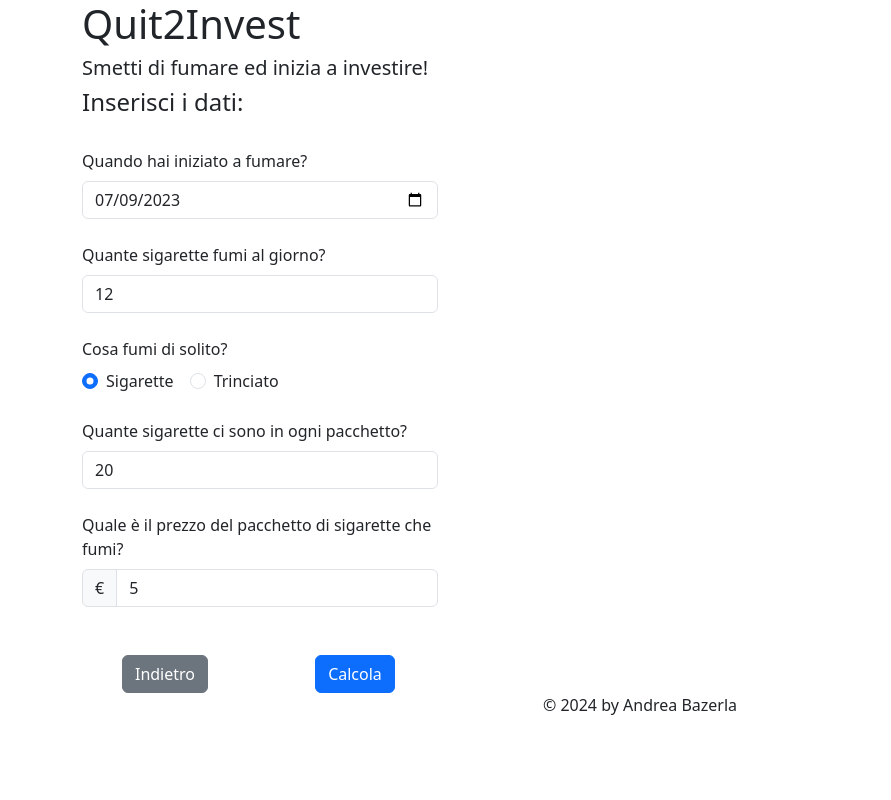
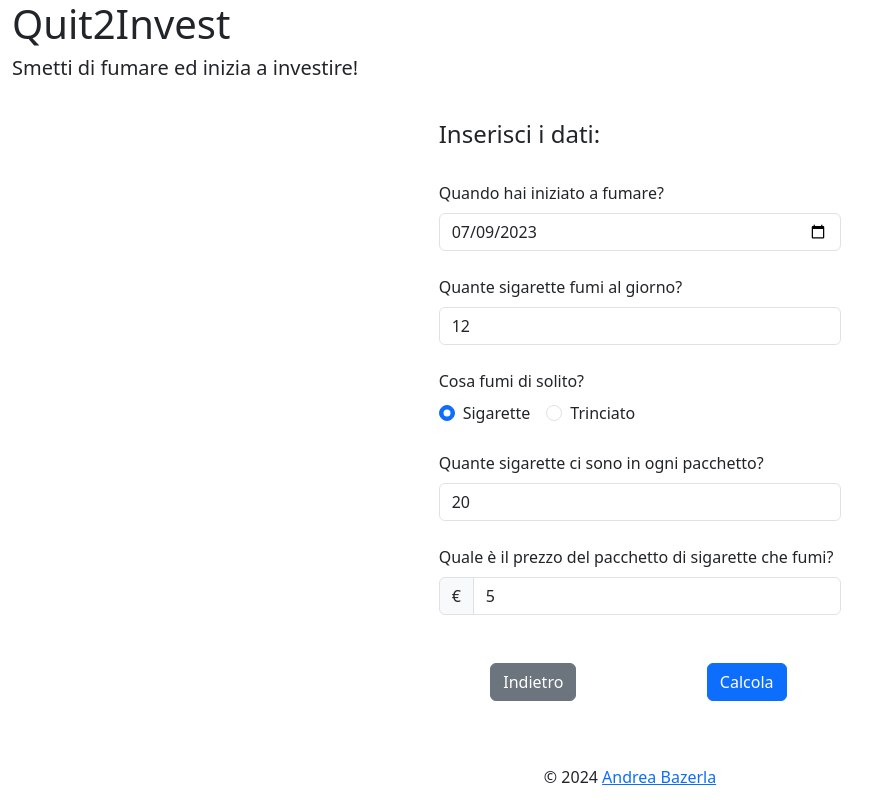
Before and after one commit to andreabazerla/quit2invest, a Next.js app: page /survey in a window 1280 px wide. Shown: the whole page, without its empty margins (0-891 px from the left). Built offline with nearby package versions, Linux system fonts and the light colour scheme.

Commit message:
Refactoring

```diff
--- a/app/(home)/layout.tsx
+++ b/app/(home)/layout.tsx
@@ -6,9 +6,7 @@ export default function Home({ children }: { children: React.ReactNode }) {
     return (
         <>
             <Header />
-                <div>
-                    {children}
-                </div>
+                {children}
             <Footer />
         </>
     );
--- a/app/(home)/page.tsx
+++ b/app/(home)/page.tsx
@@ -4,8 +4,8 @@ import { Button, Col, Row } from "react-bootstrap";
 export default function Home() {
   return (
     <>
-      <Row>
-        <Col sm={8} md={6} lg={4}>
+      <Row className='justify-content-center'>
+        <Col sm={8} md={8} lg={6} xl={4} xxl={3}>
             <Row>
                 <Col>
                     <p>Fai un test per capire quanto avresti potuto guadagnare se al posto di fumare avessi investito nel tuo futuro</p>
--- a/app/(home)/survey/(investor)/InvestorSimulation.tsx
+++ b/app/(home)/survey/(investor)/InvestorSimulation.tsx
@@ -52,13 +52,13 @@ const InvestorSimulation: React.FC<Step1Props> = ({ prevStep, nextStep, values }
     return (
         <>
             <Row>
-                <Col sm={8} md={6} lg={4}>
+                <Col sm={8} md={8} lg={6} xl={4} xxl={3}>
                     <Row>
                         <Col>
                             <h4>Risultato simulazione PAC in ETF:</h4>
                             <br></br>
                             <p>Importo mensile investito: €{numberWithCommas(monthlyCost.toFixed(2))}</p>
-                            <p>Importo totale investito: €{numberWithCommas(totalCost.toString())}</p>
+                            <p>Importo totale investito: €{numberWithCommas(totalCost.toFixed(2))}</p>
                             <p className='text-green-600'>Incremento di valore: €{numberWithCommas((capital-totalCost+pacCost+fundCost).toFixed(2))}</p>
                             <p>Orizzonte investimento: {depositQuantity} mes{depositQuantity>1 ? <>i</> : <>e</>} (~{investmentYears} ann{investmentYears>1 ? <>i</> : <>o</>})</p>
                             <p className='text-red-600'>Costi del PAC: €{numberWithCommas(pacCost.toFixed(2))}</p>
--- a/app/(home)/survey/(investor)/InvestorSurvey.tsx
+++ b/app/(home)/survey/(investor)/InvestorSurvey.tsx
@@ -31,7 +31,7 @@ const InvestorSurvey: React.FC<Step1Props> = ({ prevStep, nextStep, handleChange
     return (
         <>
             <Row>
-                <Col sm={8} md={6} lg={4}>
+                <Col sm={8} md={8} lg={6} xl={4} xxl={3}>
                     <Row>
                         <Col>
                             <h4>Calcolatore PAC in ETF:</h4>
--- a/app/(home)/survey/(smoker)/SmokerCost.tsx
+++ b/app/(home)/survey/(smoker)/SmokerCost.tsx
@@ -52,7 +52,7 @@ const SmokerSummary: React.FC<Step1Props> = ({ prevStep, nextStep, values }) =>
     return (
         <>
             <Row>
-                <Col sm={8} md={6} lg={4}>
+                <Col sm={8} md={8} lg={6} xl={4} xxl={3}>
                     <Row>
                         <Col>
                             <h4>Spese calcolate:</h4>
--- a/app/(home)/survey/(smoker)/SmokerSurvey.tsx
+++ b/app/(home)/survey/(smoker)/SmokerSurvey.tsx
@@ -29,8 +29,8 @@ const SmokerSurvey: React.FC<Step1Props> = ({ nextStep, handleChange, values })
 
     return (
         <>
-            <Row>
-                <Col sm={8} md={6} lg={4}>
+            <Row className='justify-content-center'>
+                <Col sm={8} md={8} lg={6} xl={4} xxl={3}>
                     <Row>
                         <Col>
                             <h4>Inserisci i dati:</h4>
@@ -209,6 +209,9 @@ const SmokerSurvey: React.FC<Step1Props> = ({ nextStep, handleChange, values })
                             </Button>
                         </Col>
                     </Row>
+                    <br></br>
+                    <br></br>
+                    <br></br>
                 </Col>
             </Row>
         </>
--- a/app/(home)/survey/MultiStepForm.tsx
+++ b/app/(home)/survey/MultiStepForm.tsx
@@ -66,7 +66,7 @@ const MultistepForm: React.FC = () => {
     case 4:
       return <InvestorSimulation prevStep={prevStep} nextStep={nextStep} values={formValues} />;
     default:
-      return <div />;
+      return <></>;
   }
 };
 
--- a/app/components/Footer.tsx
+++ b/app/components/Footer.tsx
@@ -2,10 +2,10 @@ import { Col, Row } from "react-bootstrap";
 
 const Footer = () => {
   return (
-    <footer>
+    <footer style={{position:'fixed', height:'50px', left:'-10px', bottom:'0', width:'100%', padding:'15px 0 15px 0', background:'white'}}>
       <Row>
-        <Col className="text-center">
-          <p>&copy; {new Date().getFullYear().toString()} by Andrea Bazerla</p>
+        <Col style={{padding:0}}>
+          <p className="text-center" style={{margin:0}}>&copy; {new Date().getFullYear().toString()} <a href='https://www.linkedin.com/in/andreabazerla/' target='_blank'>Andrea Bazerla</a></p>
         </Col>
       </Row>
     </footer>
--- a/app/components/Header.tsx
+++ b/app/components/Header.tsx
@@ -2,7 +2,7 @@ import { Col, Row } from "react-bootstrap";
 
 const Header = () => {
   return (
-    <header>
+    <header style={{height:'15vh'}}>
       <Row>
         <Col xs={12}>
           <h1>Quit2Invest</h1>
--- a/app/layout.tsx
+++ b/app/layout.tsx
@@ -15,7 +15,7 @@ export default function RootLayout({
   return (
     <html lang="en">
       <body suppressHydrationWarning={true}>
-        <Container>
+        <Container fluid>
           {children}
         </Container>
       </body>
```
